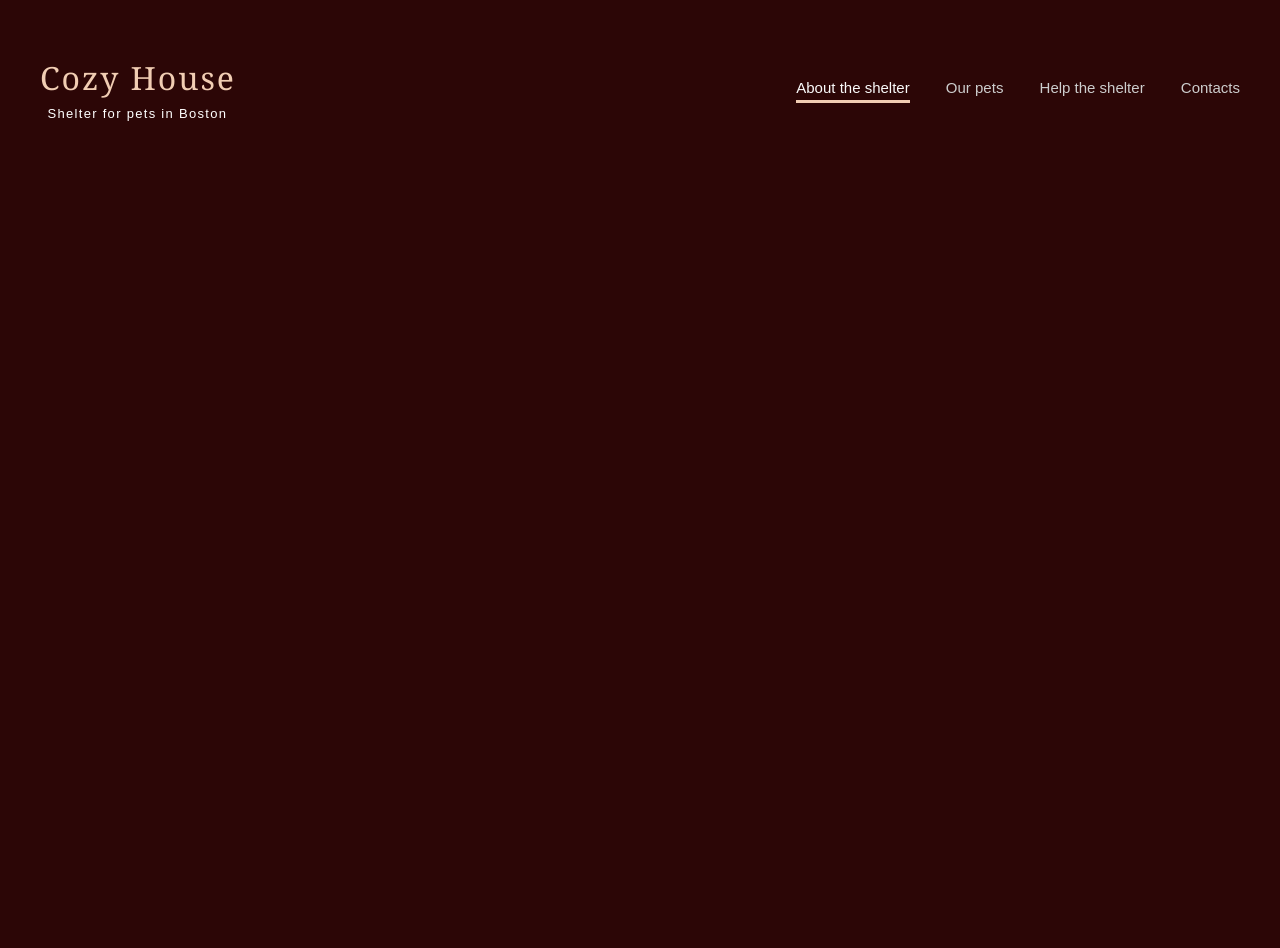
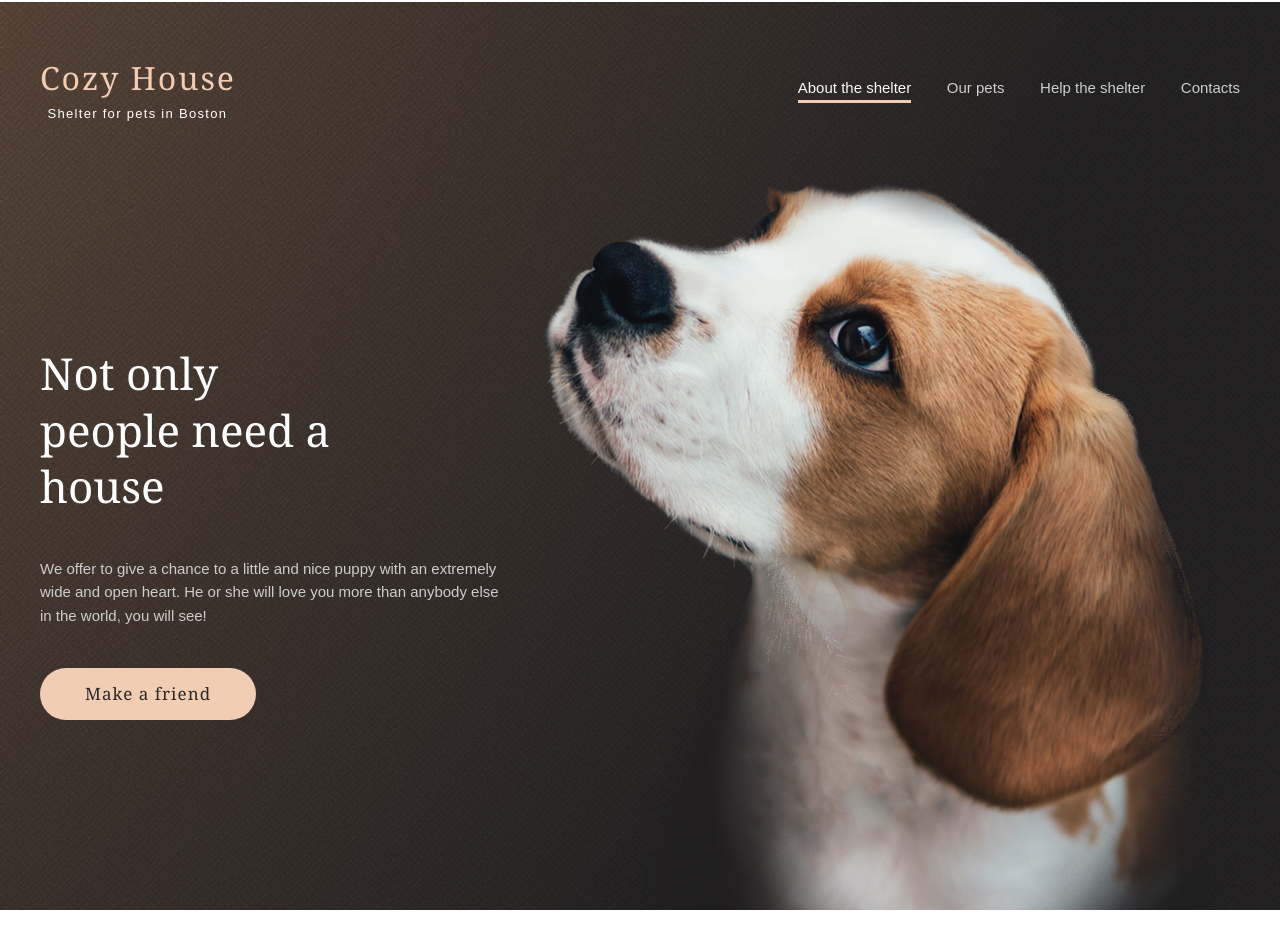
Before and after one commit to PavelZabalotny/jsfe2022q1, a plain HTML site: page shelter/pages/main/index.html in a window 1280 px wide. Before the commit the page ends 800 px from the top, so only its background shows below. Drawn offline with Linux system fonts and the light colour scheme.

Commit message:
feat: implement start screen section

```diff
--- a/shelter/pages/main/_constants.scss
+++ b/shelter/pages/main/_constants.scss
@@ -1,4 +1,8 @@
 $color-primary: #F1CDB3;
+$color-primary-hover: #FDDCC4;
 $color-light-xl: #FFFFFF;
 $color-light-s: #FAFAFA;
 $color-dark-s: #CDCDCD;
+$color-button-text: #292929;
+
+$transition-2: 0.2s;
--- a/shelter/pages/main/_header.scss
+++ b/shelter/pages/main/_header.scss
@@ -3,6 +3,7 @@
 .header {
   position: relative;
   top: 60px;
+  z-index: 9;
 
   .wrapper {
     display: flex;
@@ -44,7 +45,7 @@
 
         li.menu__item {
           display: inline;
-          padding-left: 32px;
+          padding-left: 31.5px;
 
           a.menu__link {
             color: $color-dark-s;
--- /dev/null
+++ b/shelter/pages/main/_start-screen.scss
@@ -0,0 +1,63 @@
+@import "constants";
+
+.start_screen {
+  position: relative;
+  top: -60px;
+  padding-top: 180px;
+  //background: radial-gradient(100% 215.42% at 0% 0%, #5B483A 0%, #262425 100%), linear-gradient(0deg, #211F20, #211F20);
+  background: url(../../assets/images/start-screen-gradient-background.png) center center no-repeat,
+  url(../../assets/images/start-screen-background.jpg) center center no-repeat;
+  //background-image: radial-gradient(100% 215.42% at 0% 0%, #5B483A 0%, #262425 100%), linear-gradient(0deg, #211F20, #211F20);
+  //background-image: url(../../assets/images/start-screen-background.jpg);
+
+  .start_screen__container {
+    //outline: 1px solid red;
+    display: flex;
+
+    .start_screen__content {
+      width: 460px;
+      margin-right: 42px;
+      padding-top: 163px;
+
+      .content__heading {
+        width: 310px;
+        font-family: Georgia, serif;
+        font-size: 44px;
+        font-weight: 400;
+        line-height: 129%;
+        color: $color-light-xl;
+        margin-bottom: 42px;
+      }
+
+      .content__subheading {
+        font-family: 'Arial', serif;
+        font-weight: 400;
+        font-size: 15px;
+        line-height: 155%;
+        color: $color-dark-s;
+        margin-bottom: 41px;
+      }
+
+      .content__button {
+        padding: 15px 45px;
+        background: $color-primary;
+        border-radius: 100px;
+        font-family: 'Georgia', serif;
+        font-weight: 400;
+        font-size: 17px;
+        line-height: 130%;
+        letter-spacing: 0.06em;
+        border: 0;
+        color: $color-button-text;
+        cursor: pointer;
+
+        &:hover {
+          background-color: $color-primary-hover;
+        }
+      }
+    }
+
+    .start_screen_image {
+    }
+  }
+}
--- a/shelter/pages/main/index.html
+++ b/shelter/pages/main/index.html
@@ -30,8 +30,27 @@
         <li class="menu__item"><a href="#" class="menu__link">Contacts</a></li>
       </ul>
     </div>
+  </div>
 
+</header>
+
+<!-- TODO: Start screen -->
+<section class="start_screen">
+  <div class="wrapper">
+    <div class="start_screen__container">
+      <div class="start_screen__content content">
+        <h2 class="content__heading">Not only people need a house</h2>
+        <p class="content__subheading">We offer to give a chance to a little and nice puppy with an extremely wide and
+          open heart. He or she will love you more than anybody else in the world, you will see!
+        </p>
+        <button class="content__button">Make a friend</button>
+      </div>
+      <div class="start_screen_image">
+        <img src="../../assets/images/start-screen-puppy.png" alt="puppy">
+      </div>
+    </div>
   </div>
-</header>
+</section>
+
 </body>
 </html>
--- a/shelter/pages/main/style.scss
+++ b/shelter/pages/main/style.scss
@@ -1,5 +1,6 @@
 @import "../../assets/css/normalize.css";
 @import "header";
+@import "start-screen";
 
 *,
 *::before,
@@ -32,11 +33,15 @@ dd {
 
 a {
   text-decoration: none;
-  transition: 0.2s;
+  transition: $transition-2;
 
   &:hover {
     //color: lighten(blue, 30%);
   }
+}
+
+button {
+  transition: $transition-2;
 }
 
 img {
@@ -57,7 +62,7 @@ body {
   font-family: Arial, serif;
   font-size: 15px;
   position: relative;
-  background: #2c0606;
+  //background: #2c0606;
 }
 
 .wrapper {
```
Also changed, not shown: shelter/assets/images/start-screen-background.jpg (added), shelter/assets/images/start-screen-gradient-background.png (added), shelter/assets/images/start-screen-puppy.png (added), shelter/pages/main/style.css, 1 other file.
